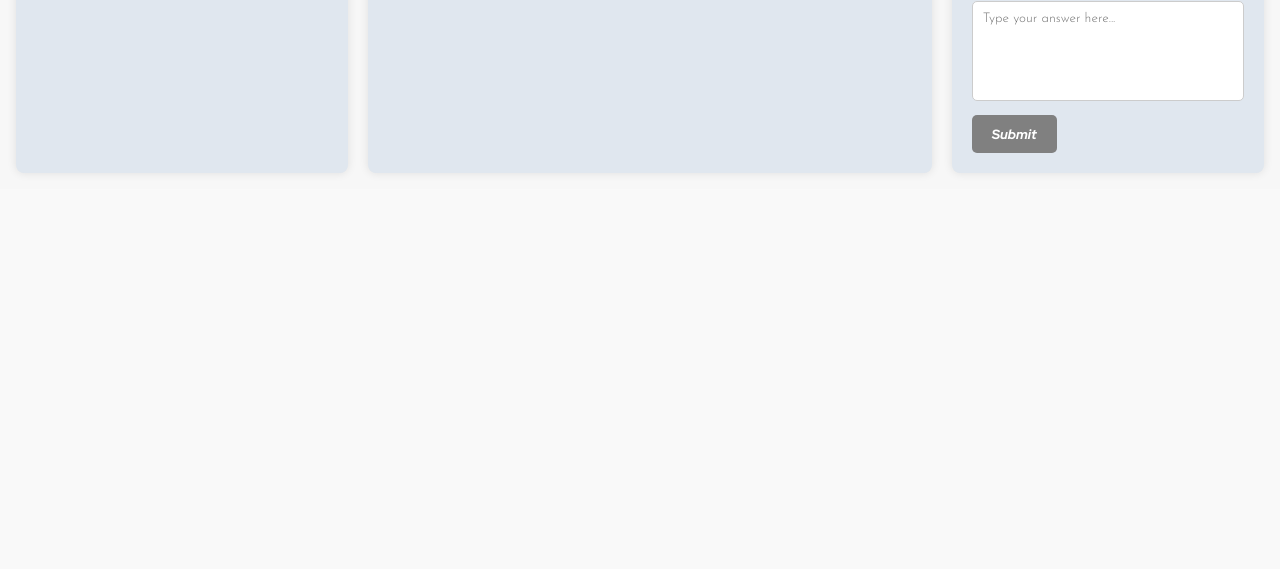
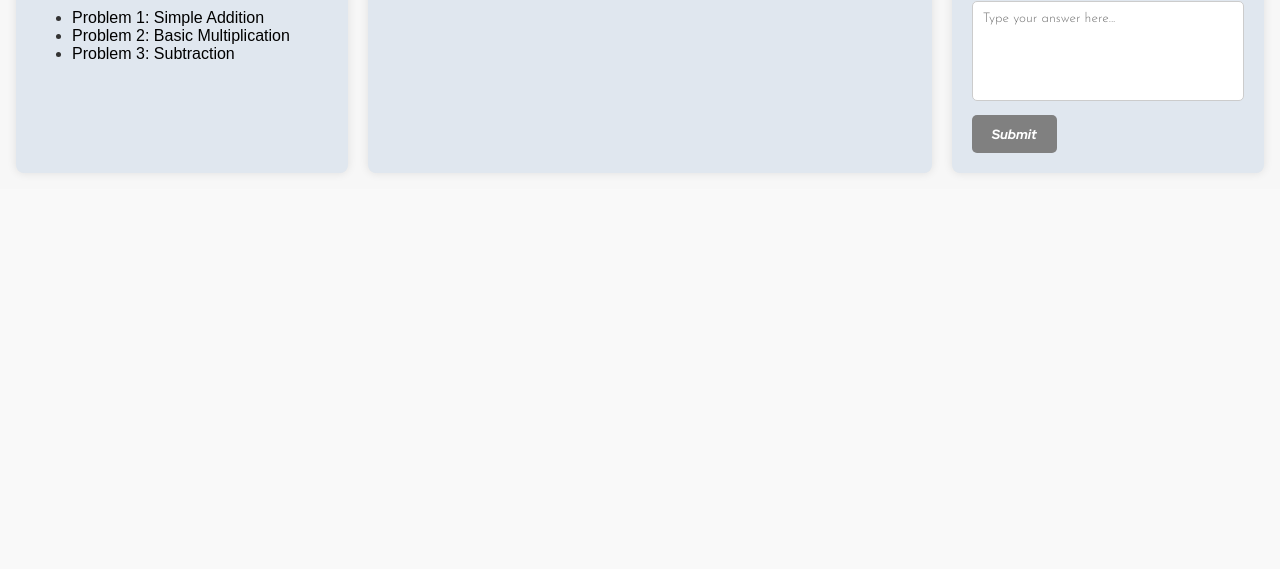
Before and after one commit to marlqyu/mc, a plain HTML site: page problems.html in a window 1280 px wide. Shown: the part 231-800 px from the top of the page. Drawn offline with Linux system fonts and the light colour scheme.

Commit message:
problems update

```diff
--- /dev/null
+++ b/problems.json
@@ -0,0 +1,19 @@
+{
+  "problems": [
+    {
+      "title": "Problem 1: Simple Addition",
+      "content": "What is 2 + 2?",
+      "answer": "4"
+    },
+    {
+      "title": "Problem 2: Basic Multiplication",
+      "content": "What is 3 * 3?",
+      "answer": "9"
+    },
+    {
+      "title": "Problem 3: Subtraction",
+      "content": "What is 10 - 4?",
+      "answer": "6"
+    }
+  ]
+}
--- a/scripts.js
+++ b/scripts.js
@@ -38,3 +38,51 @@ fetch('content.json')
     .then(response => response.json())
     .then(data => updateLessonsContent(data))
     .catch(error => console.error('Error fetching lessons content:', error));
+
+
+
+// Function to update the problems content
+function updateProblemsContent(data) {
+    const problemsList = document.getElementById('problems-list');
+    const problemDetails = document.getElementById('problem-details');
+    const problemContent = document.getElementById('problem-content');
+    const submitButton = document.getElementById('submit-answer');
+    let currentProblem = null;
+
+    data.problems.forEach(problem => {
+        const problemItem = document.createElement('li');
+        const problemLink = document.createElement('a');
+        problemLink.href = '#';
+        problemLink.textContent = problem.title;
+        problemLink.addEventListener('click', () => {
+            currentProblem = problem;
+            problemDetails.innerHTML = `<h3>${problem.title}</h3><p>${problem.content}</p>`;
+            problemContent.innerHTML = '';
+        });
+
+        problemItem.appendChild(problemLink);
+        problemsList.appendChild(problemItem);
+    });
+
+    // Create a div for feedback message
+    const feedbackDiv = document.createElement('div');
+    feedbackDiv.id = 'feedback-message';
+    submitButton.parentNode.appendChild(feedbackDiv);
+
+    submitButton.addEventListener('click', () => {
+        const userAnswer = document.getElementById('problem-answer').value;
+        if (currentProblem) {
+            if (userAnswer === currentProblem.answer) {
+                feedbackDiv.innerHTML = `<p>Your answer: ${userAnswer}</p><p>Correct!</p>`;
+            } else {
+                feedbackDiv.innerHTML = `<p>Your answer: ${userAnswer}</p><p>Incorrect. Try again.</p>`;
+            }
+        }
+    });
+}
+
+// Fetch the JSON data and call updateProblemsContent
+fetch('problems.json')
+    .then(response => response.json())
+    .then(data => updateProblemsContent(data))
+    .catch(error => console.error('Error fetching problems content:', error));
```
Also changed, not shown: problems.html (+1 -1 lines).
